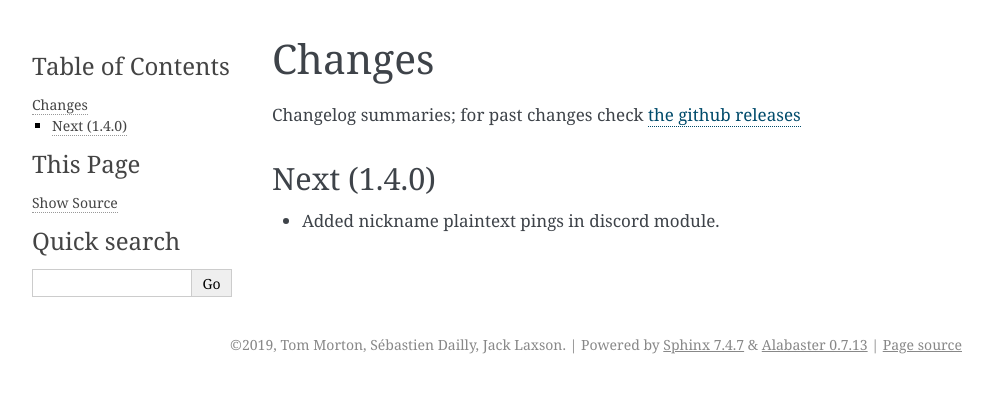
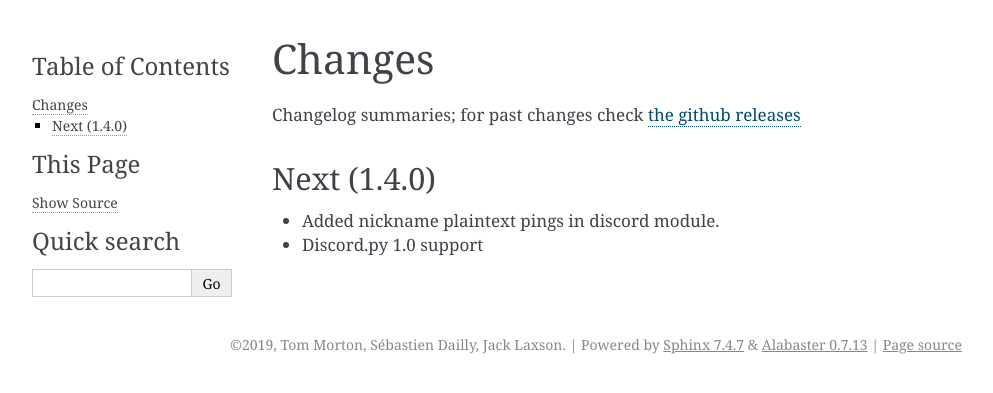
Before and after one commit to jrabbit/pyborg-1up, a Sphinx documentation site: the page built from docs/source/changes.rst, in a window 1280 px wide. Shown: the top 393 px of the page, without its empty margins (148-1141 px from the left). Built offline with Sphinx 7.4.7, drawn with Linux system fonts in a browser that asks for light colours.

Commit message:
add change summary

```diff
--- a/docs/source/changes.rst
+++ b/docs/source/changes.rst
@@ -8,3 +8,4 @@ Next (1.4.0)
 ------------
 
 - Added nickname plaintext pings in discord module.
+- Discord.py 1.0 support
```
